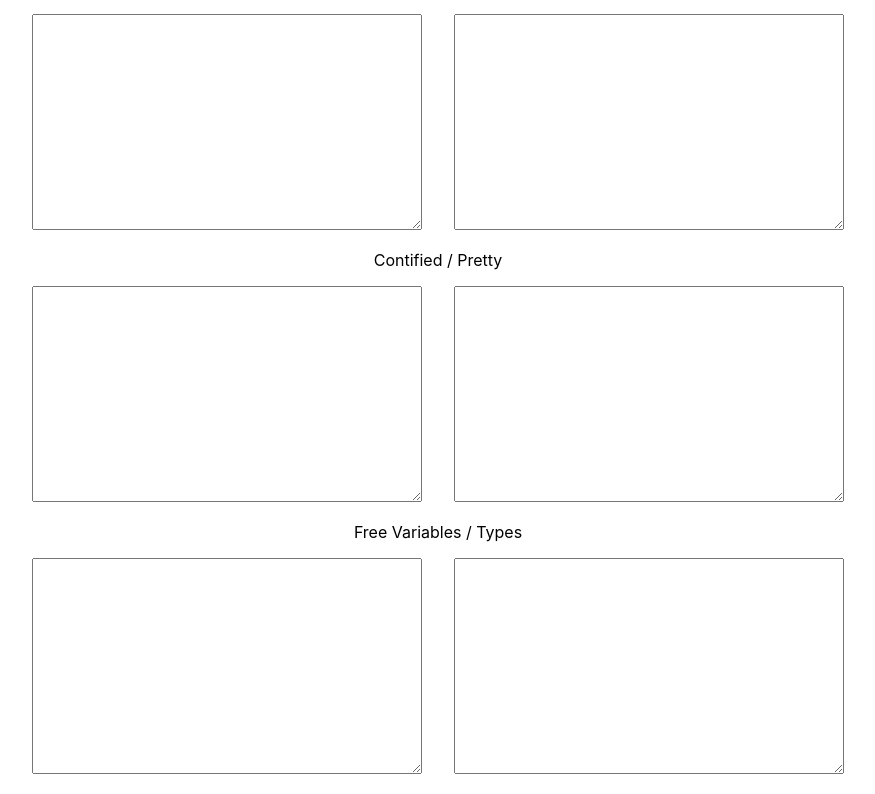
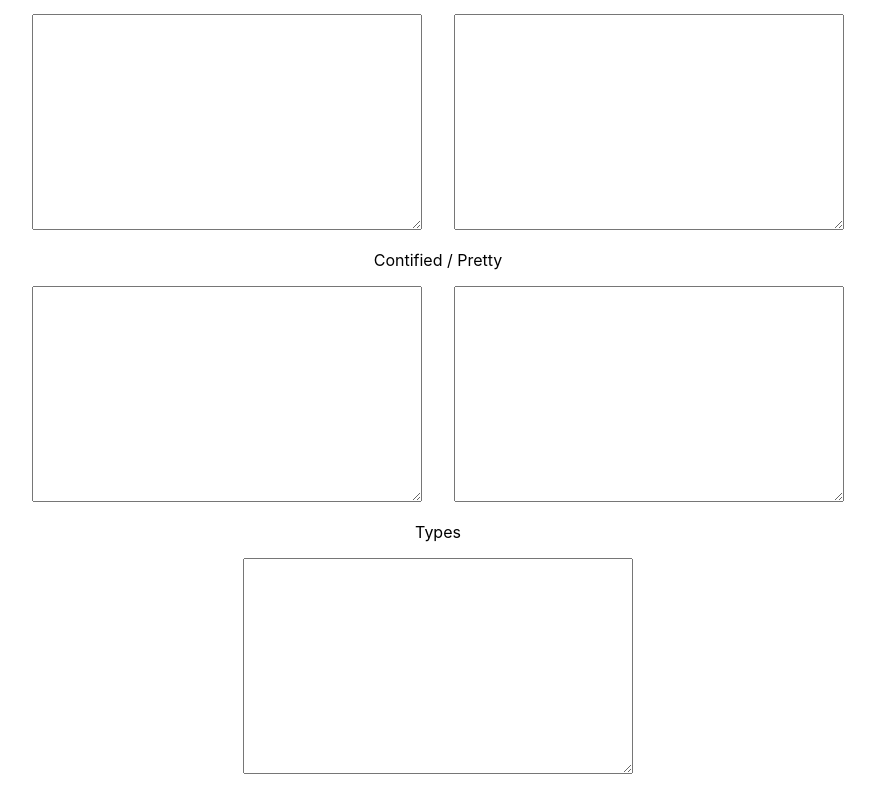
Before and after one commit to jahaynes/lang2, a React (Create React App) app in the folder compiler-explorer-frontend/: page / in a window 1280 px wide. Shown: the part 294-1088 px from the top of the page, without its empty margins (202-1077 px from the left). Built offline with nearby package versions, Linux system fonts and the light colour scheme.

Commit message:
better response type

```diff
--- a/compiler-explorer-frontend/src/App.js
+++ b/compiler-explorer-frontend/src/App.js
@@ -11,8 +11,7 @@ class App extends React.Component {
     const target3 = document.getElementById("expressionsPretty");
     const target4 = document.getElementById("contified");
     const target5 = document.getElementById("contifiedPretty");
-    const target6 = document.getElementById("freeVars");
-    const target7 = document.getElementById("types");
+    const target6 = document.getElementById("types");
 
     target1.value = "";
     target2.value = "";
@@ -20,18 +19,16 @@ class App extends React.Component {
     target4.value = "";
     target5.value = "";
     target6.value = "";
-    target7.value = "";
 
     fetch("http://127.0.0.1:8080/lexAndParse", { method: 'POST', body: source.value })
       .then(resp => resp.json())
       .then((ts) => {
-        target1.value = ts[0];
-        target2.value = ts[1];
-        target3.value = ts[2];
-        target4.value = ts[3];
-        target5.value = ts[4];
-        target6.value = ts[5];
-        target7.value = ts[6];
+        target1.value = ts.tokens;
+        target2.value = ts.defns;
+        target3.value = ts.prettyDefns;
+        target4.value = ts.contified;
+        target5.value = ts.prettyContified;
+        target6.value = ts.types;
       })
   }
 
@@ -57,9 +54,8 @@ class App extends React.Component {
           <textarea id='contifiedPretty' className='editor' spellCheck='false' rows='14'></textarea>
         </div>
 
-        <label>Free Variables / Types</label>
+        <label>Types</label>
         <div>
-          <textarea id='freeVars' className='editor' spellCheck='false' rows='14'></textarea>
           <textarea id='types' className='editor' spellCheck='false' rows='14'></textarea>
         </div>
 
```
Also changed, not shown: 1 other file (tests, documents, lock files or other folders).
